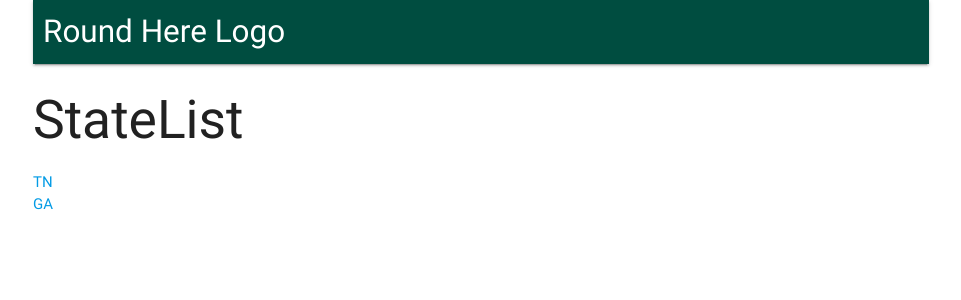
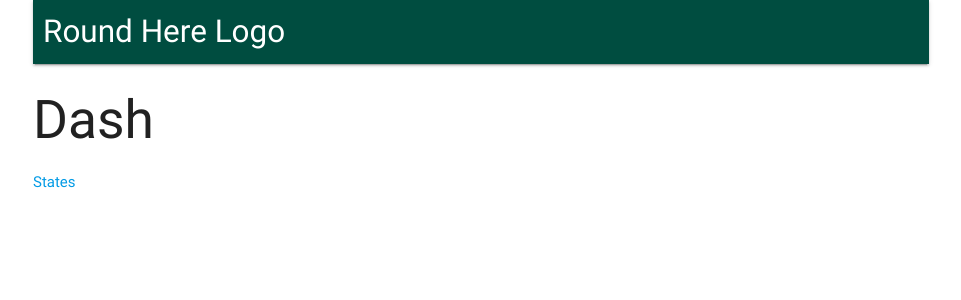
Before and after one commit to repartay/ufm-dev, a React (Create React App) app in the folder client/: page / in a window 1280 px wide. Shown: the top 300 px of the page, without its empty margins (159-1120 px from the left). Built offline with nearby package versions, Linux system fonts and the light colour scheme.

Commit message:
nav working as expected to city pages

```diff
--- a/client/src/components/App.js
+++ b/client/src/components/App.js
@@ -1,8 +1,16 @@
 import React from 'react';
-import { BrowserRouter, Route } from 'react-router-dom';
+import { BrowserRouter, Route, Link } from 'react-router-dom';
 import Home from './Home';
 import Header from './Header';
 
+const Dash = () => {
+	return (
+		<div>
+			<h2>Dash</h2>
+			<Link to="/state">States</Link>
+		</div>
+	)
+}
 // const CityNew = () => <h2>City New</h2>;
 // const CityEdit = () => <h2>City Edit</h2>;
 
@@ -12,7 +20,8 @@ const App = () => {
 			<BrowserRouter>
 				<div>
 					<Header />
-					<Route path="/" exact component={Home} />
+					<Route path="/" exact component={Dash} />
+					<Route path="/state" component={Home} />
 					<Route path="/ufm-redirect" component={
 						() => window.location = 'http://userfriendlymaps.com'
 					} />
--- a/client/src/components/CitiesList.js
+++ b/client/src/components/CitiesList.js
@@ -1,9 +1,15 @@
 import React from 'react';
+import { CityAPI } from './StateList';
 
-const CitiesList = () => {
+const CitiesList = (props) => {
+	const state = CityAPI.get(
+		props.match.params.stateId
+	)
+	console.log('props', props);
 	return (
 		<div style={{ textAlign: 'center' }}>
 			CitiesList
+			<h1>{state.nameState}</h1>
 		</div>
 	);
 };
--- a/client/src/components/Home.js
+++ b/client/src/components/Home.js
@@ -5,13 +5,10 @@ import CitiesList from './CitiesList';
 
 const Home = () => {
 	return (
-		<div>
-			<h2>StateList</h2>
-			<Switch>
-				<Route exact path="/" component={StateList} />
-				<Route path="/:stateId" component={CitiesList} />
-			</Switch>
-		</div>
+		<Switch>
+			<Route exact path="/state" component={StateList} />
+			<Route path="/state/:stateId" component={CitiesList} />
+		</Switch>
 	);
 };
 
--- a/client/src/components/StateList.js
+++ b/client/src/components/StateList.js
@@ -8,7 +8,11 @@ export const CityAPI = {
 		{ id: 2, nameCity: "nashville", nameState: "tn" },
 		{ id: 3, nameCity: "atlanta", nameState: "ga",  }
 	],
-	all: function() { return _.uniqBy(this.cities, 'nameState') }
+	all: function() { return _.uniqBy(this.cities, 'nameState') },
+	get: function(nameState) {
+    	const isState = c => c.nameState === nameState
+    	return this.cities.find(isState)
+  	}
 };
 
 const StateList = () => {
@@ -18,7 +22,7 @@ const StateList = () => {
 				{
 					CityAPI.all().map(c => (
 						<li key={c.id}>
-							<Link to={`/${c.nameState}`}>{c.nameState.toUpperCase()}</Link>
+							<Link to={`/state/${c.nameState}`}>{c.nameState.toUpperCase()}</Link>
 						</li>
 					))
 				}
```
